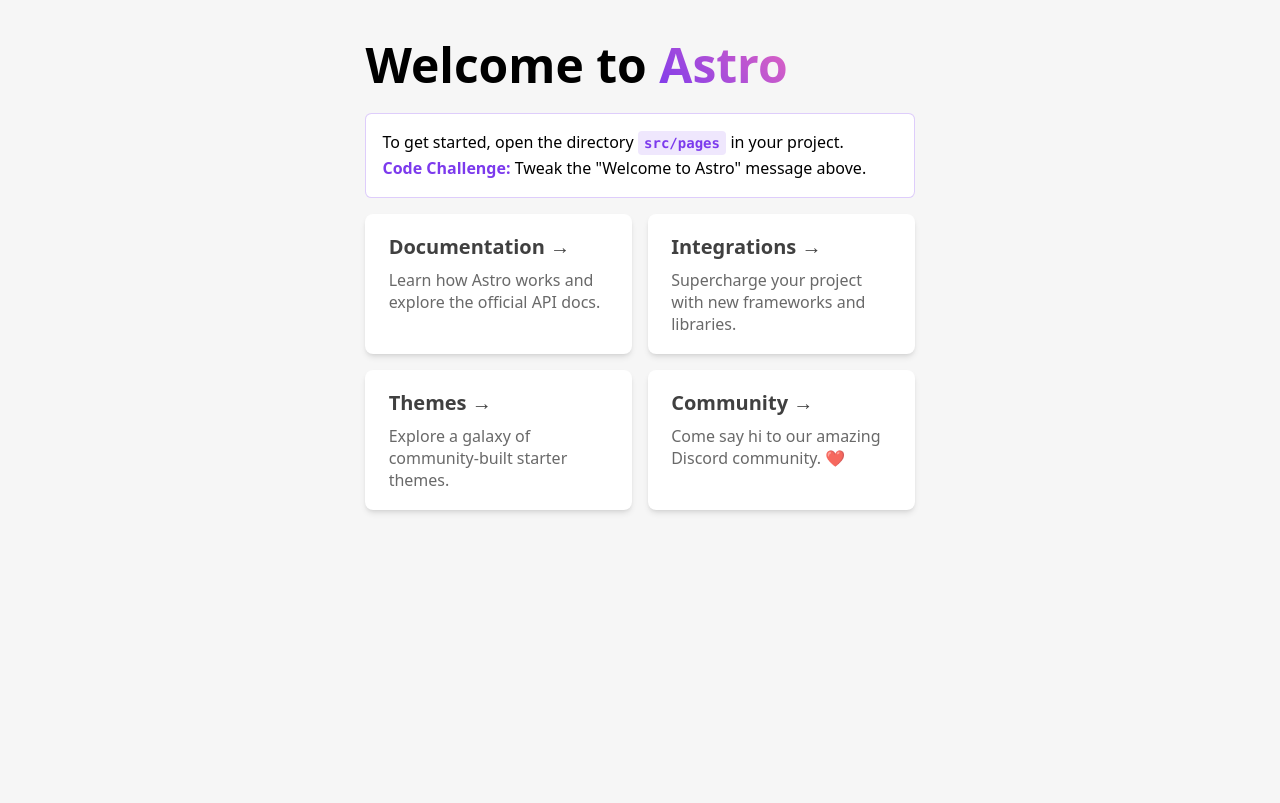
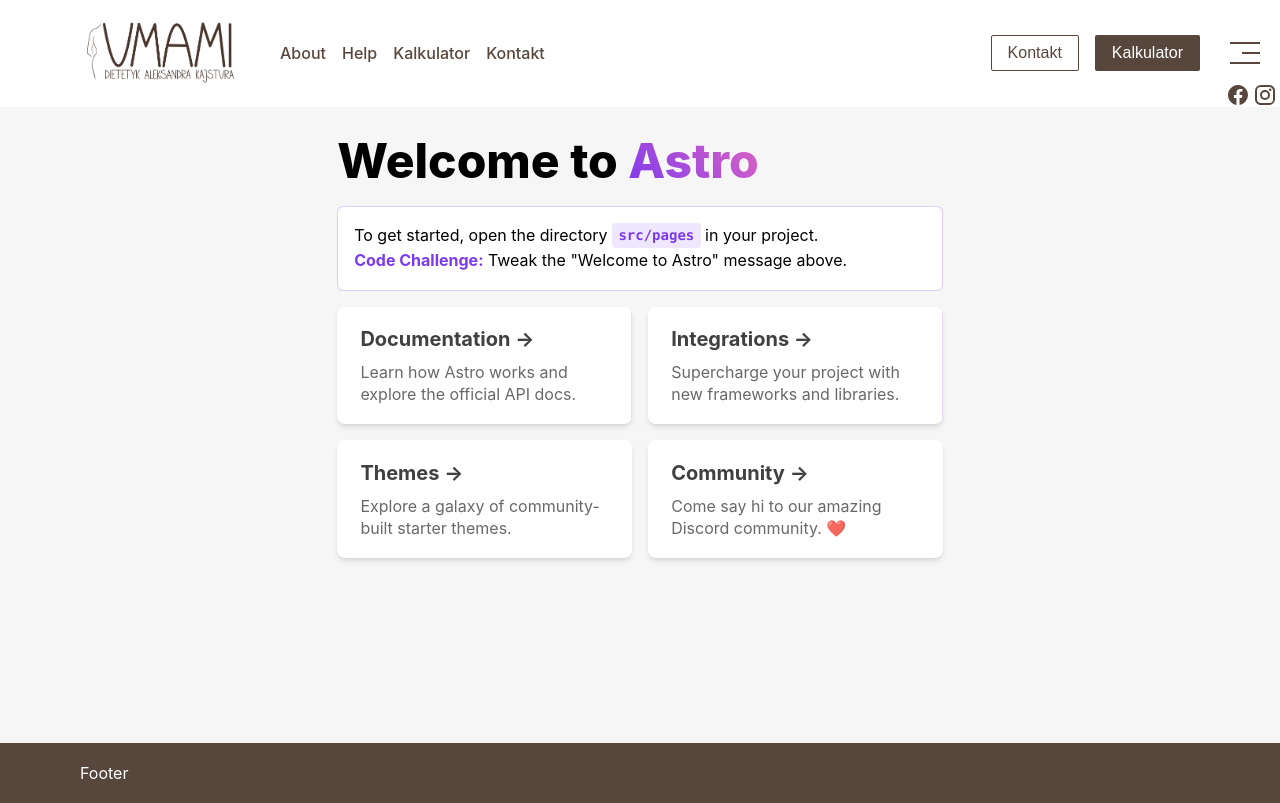
Before and after one commit to bartoszjaniuk/astro-umami, an Astro site: page / in a window 1280 px wide. Built offline with nearby package versions, Linux system fonts and the light colour scheme; Astro itself is replaced by a stand-in of ours.

Commit message:
add more basic components

```diff
--- a/package.json
+++ b/package.json
@@ -11,10 +11,12 @@
     "astro": "astro"
   },
   "dependencies": {
-    "astro": "^1.5.2"
+    "astro": "^1.5.2",
+    "astro-icon": "^0.7.3"
   },
   "devDependencies": {
     "@astrojs/react": "^1.2.1",
+    "@nanostores/react": "^0.4.0",
     "react": "^18.2.0",
     "react-dom": "^18.2.0",
     "sass": "^1.55.0",
--- /dev/null
+++ b/src/components/button/Button.styles.module.scss
@@ -0,0 +1,27 @@
+.button {
+  background: var(--c-primary);
+  color: white;
+  padding: 0.5rem 1rem;
+  border-radius: 2px;
+  border: 1px solid transparent;
+  font-size: 1rem;
+  font-weight: 500;
+  cursor: pointer;
+  transition: all 0.3s ease;
+  &:hover {
+    background: white;
+    color: var(--c-primary);
+    border: 1px solid var(--c-primary);
+  }
+  &--inverted {
+    background: white;
+    color: var(--c-primary);
+    border: 1px solid var(--c-primary);
+
+    &:hover {
+      background: var(--c-primary);
+      color: white;
+      border: 1px solid transparent;
+    }
+  }
+}
--- /dev/null
+++ b/src/components/button/Button.tsx
@@ -0,0 +1,18 @@
+import type { ReactNode } from "react";
+import styles from "./Button.styles.module.scss";
+
+export const Button = ({
+  children,
+  isInverted,
+}: {
+  children: ReactNode;
+  isInverted: boolean;
+}) => {
+  return (
+    <button
+      className={`${styles.button} ${isInverted && styles["button--inverted"]}`}
+    >
+      {children}
+    </button>
+  );
+};
--- /dev/null
+++ b/src/components/facebook-icon/FacebookIcon.jsx
@@ -0,0 +1,19 @@
+import React from "react";
+
+export const FacebookIcon = ({ width, height, className }) => {
+  return (
+    <svg
+      className={className}
+      xmlns="http://www.w3.org/2000/svg"
+      width={width}
+      height={height}
+      preserveAspectRatio="xMidYMid meet"
+      viewBox="0 0 24 24"
+    >
+      <path
+        fill="#57463c"
+        d="M12 2.04c-5.5 0-10 4.49-10 10.02c0 5 3.66 9.15 8.44 9.9v-7H7.9v-2.9h2.54V9.85c0-2.51 1.49-3.89 3.78-3.89c1.09 0 2.23.19 2.23.19v2.47h-1.26c-1.24 0-1.63.77-1.63 1.56v1.88h2.78l-.45 2.9h-2.33v7a10 10 0 0 0 8.44-9.9c0-5.53-4.5-10.02-10-10.02Z"
+      />
+    </svg>
+  );
+};
--- /dev/null
+++ b/src/components/footer/Footer.jsx
@@ -0,0 +1,6 @@
+import React from "react";
+import styles from "./Footer.module.scss";
+
+export const Footer = () => {
+  return <footer className={styles.footer}>Footer</footer>;
+};
--- /dev/null
+++ b/src/components/footer/Footer.module.scss
@@ -0,0 +1,8 @@
+.footer {
+  background-color: var(--c-primary);
+  color: #fff;
+  padding: 1.25rem 5rem;
+  text-align: center;
+  display: flex;
+  align-items: center;
+}
--- /dev/null
+++ b/src/components/instagram-icon/InstagramIcon.jsx
@@ -0,0 +1,19 @@
+import React from "react";
+
+export const InstagramIcon = ({ width, height, className }) => {
+  return (
+    <svg
+      className={className}
+      xmlns="http://www.w3.org/2000/svg"
+      width={width}
+      height={height}
+      preserveAspectRatio="xMidYMid meet"
+      viewBox="0 0 24 24"
+    >
+      <path
+        fill="#57463c"
+        d="M7.8 2h8.4C19.4 2 22 4.6 22 7.8v8.4a5.8 5.8 0 0 1-5.8 5.8H7.8C4.6 22 2 19.4 2 16.2V7.8A5.8 5.8 0 0 1 7.8 2m-.2 2A3.6 3.6 0 0 0 4 7.6v8.8C4 18.39 5.61 20 7.6 20h8.8a3.6 3.6 0 0 0 3.6-3.6V7.6C20 5.61 18.39 4 16.4 4H7.6m9.65 1.5a1.25 1.25 0 0 1 1.25 1.25A1.25 1.25 0 0 1 17.25 8A1.25 1.25 0 0 1 16 6.75a1.25 1.25 0 0 1 1.25-1.25M12 7a5 5 0 0 1 5 5a5 5 0 0 1-5 5a5 5 0 0 1-5-5a5 5 0 0 1 5-5m0 2a3 3 0 0 0-3 3a3 3 0 0 0 3 3a3 3 0 0 0 3-3a3 3 0 0 0-3-3Z"
+      />
+    </svg>
+  );
+};
--- /dev/null
+++ b/src/components/nav/AppRoute.enum.ts
@@ -0,0 +1,23 @@
+export enum AppRoute {
+  HOME = "",
+  ABOUT = "About",
+  HELP = "Help",
+  KALKULATOR = "Kalkulator",
+  CONTACT = "Kontakt",
+}
+
+export const AppRoutes = [
+  { title: AppRoute.ABOUT, url: "/about" },
+  { title: AppRoute.HELP, url: "/pomoc" },
+  { title: AppRoute.KALKULATOR, url: "/kalkulator" },
+  { title: AppRoute.CONTACT, url: "/kontakt" },
+  { title: AppRoute.HOME, url: "/" },
+];
+
+// export const AppRoutes = [
+//   { [AppRoute.HOME]: { title: AppRoute.HOME, url: "/" } },
+//   { [AppRoute.ABOUT]: { title: AppRoute.ABOUT, url: "/about" } },
+//   { [AppRoute.HELP]: { title: AppRoute.HELP, url: "/pomoc" } },
+//   { [AppRoute.KALKULATOR]: { title: AppRoute.KALKULATOR, url: "/kalkulator" } },
+//   { [AppRoute.CONTACT]: { title: AppRoute.CONTACT, url: "/kontakt" } },
+// ];
--- /dev/null
+++ b/src/components/nav/Nav.jsx
@@ -0,0 +1,51 @@
+import React from "react";
+import { useStore } from "@nanostores/react";
+
+import styles from "./Nav.styles.module.scss";
+import { AppRoute, AppRoutes } from "./AppRoute.enum";
+import { isMenuOpen } from "./navStore";
+import { FacebookIcon } from "../facebook-icon/FacebookIcon";
+import { InstagramIcon } from "../instagram-icon/InstagramIcon";
+import { Button } from "../button/Button";
+
+export const Nav = () => {
+  const $isMenuOpen = useStore(isMenuOpen);
+
+  return (
+    <header>
+      <a href="/" className={styles.link}>
+        <img src="/assets/logo.jpeg" alt="logo" className={styles.logo} />
+      </a>
+      <button
+        className={`${styles.burger} ${
+          $isMenuOpen ? styles["burger--open"] : ""
+        }`}
+        onClick={() => isMenuOpen.set(!$isMenuOpen)}
+      >
+        <span className={styles["burger__line"]} />
+        <span className={styles["burger__line"]} />
+        <span className={styles["burger__line"]} />
+      </button>
+      <nav>
+        <ul className={styles["nav-list"]}>
+          {AppRoutes.map((route, index) => (
+            <li key={index} className={styles["nav-list__item"]}>
+              <a className={styles["nav-list__link"]} href={route.url}>
+                {route.title}
+              </a>
+            </li>
+          ))}
+        </ul>
+      </nav>
+
+      <div className={styles["button-group"]}>
+        <Button isInverted>{AppRoute.CONTACT}</Button>
+        <Button>{AppRoute.KALKULATOR}</Button>
+      </div>
+      <div className={styles["instagram-icons"]}>
+        <FacebookIcon width="24px" height="24px" />
+        <InstagramIcon width="24px" height="24px" />
+      </div>
+    </header>
+  );
+};
--- /dev/null
+++ b/src/components/nav/Nav.styles.module.scss
@@ -0,0 +1,128 @@
+header {
+  position: relative;
+  z-index: 25;
+  overflow: hidden;
+  display: flex;
+  align-items: center;
+  // width: 100%;
+  padding: 1rem 5rem;
+  // padding-left: 5rem;
+  // justify-content: space-evenly;
+  background-color: white;
+}
+
+nav {
+  display: flex;
+  align-items: center;
+  // border: 1px solid purple;
+  position: sticky;
+  top: 0;
+  z-index: 20;
+  // padding: 1rem 5rem;
+  background: white;
+  color: var(--c-primary);
+}
+
+.logo {
+  width: 160px;
+  // border: 1px solid purple;
+}
+
+.nav-list {
+  list-style: none;
+  display: flex;
+  gap: 1rem;
+  &__item {
+    display: block;
+    transition: all 0.3s ease;
+    &:hover {
+      color: var(--c-secondary);
+    }
+  }
+  &__link {
+    font-size: 1rem;
+    font-weight: 500;
+    color: var(--c-primary);
+    text-decoration: none;
+  }
+}
+
+.button-group {
+  // border: 1px solid purple;
+  margin-left: auto;
+  display: flex;
+  gap: 1rem;
+  &__button {
+    background: var(--c-primary);
+    color: white;
+    padding: 0.5rem 1rem;
+    border-radius: 2px;
+    border: 1px solid transparent;
+    font-size: 1rem;
+    font-weight: 500;
+    cursor: pointer;
+    transition: all 0.3s ease;
+    &:hover {
+      background: white;
+      color: var(--c-primary);
+      border: 1px solid var(--c-primary);
+    }
+  }
+}
+
+.instagram-icons {
+  position: absolute;
+  right: 0;
+  bottom: 0;
+  display: flex;
+  gap: 0.2rem;
+  padding-right: 0.2rem;
+  z-index: 26;
+}
+
+.burger {
+  width: 30px;
+  height: 30px;
+  display: flex;
+  flex-direction: column;
+  align-items: flex-end;
+  justify-content: space-around;
+  background: transparent;
+  padding: 4px;
+  border: none;
+  cursor: pointer;
+  position: absolute;
+  z-index: 30;
+  top: 50%;
+  right: 0;
+  transform: translateY(-50%);
+  padding: 1.25rem;
+  &__line {
+    width: 100%;
+    height: 2px;
+    background: var(--c-primary);
+    transition: opacity 0.2s 0.2s ease, transform 0.2s 0.2s ease;
+
+    &:nth-child(2) {
+      transition: opacity 0.2s 0.2s ease, transform 0.2s 0.2s ease;
+      width: 60%;
+    }
+  }
+
+  &--open {
+    .burger__line {
+      overflow-x: hidden;
+      &:first-child {
+        transform: translateY(10px) rotate(45deg);
+      }
+      &:nth-child(2) {
+        opacity: 0;
+        transition: opacity 0.2s ease, transform 0.2s ease;
+        transform: translateX(500%);
+      }
+      &:last-child {
+        transform: translateY(-10px) rotate(-45deg);
+      }
+    }
+  }
+}
--- /dev/null
+++ b/src/components/nav/navStore.js
@@ -0,0 +1,3 @@
+import { atom } from "nanostores";
+
+export const isMenuOpen = atom(false);
--- a/src/layouts/Layout.astro
+++ b/src/layouts/Layout.astro
@@ -1,4 +1,8 @@
 ---
+import { Footer } from "../components/footer/Footer";
+import { Nav } from "../components/nav/Nav";
+import "../styles/styles.scss";
+
 export interface Props {
   title: string;
 }
@@ -15,21 +19,36 @@
     <meta name="generator" content={Astro.generator} />
     <title>{title}</title>
   </head>
+  <Nav client:load />
   <body>
+    <div class="container">
       <slot />
-	</body>
-</html>
+    </div>
     <style is:global>
       :root {
         --accent: 124, 58, 237;
-		--accent-gradient: linear-gradient(45deg, rgb(var(--accent)), #da62c4 30%, white 60%);
+        --accent-gradient: linear-gradient(
+          45deg,
+          rgb(var(--accent)),
+          #da62c4 30%,
+          white 60%
+        );
       }
       html {
         font-family: system-ui, sans-serif;
-		background-color: #F6F6F6;
+        background-color: #f6f6f6;
       }
       code {
-		font-family: Menlo, Monaco, Lucida Console, Liberation Mono, DejaVu Sans Mono,
-			Bitstream Vera Sans Mono, Courier New, monospace;
+        font-family: Menlo, Monaco, Lucida Console, Liberation Mono,
+          DejaVu Sans Mono, Bitstream Vera Sans Mono, Courier New, monospace;
+      }
+
+      .container {
+        width: 100%;
+        min-height: calc(100vh - 164px);
+        /* background-color: cyan; */
       }
     </style>
+  </body>
+  <Footer />
+</html>
--- /dev/null
+++ b/src/styles/styles.scss
@@ -0,0 +1,29 @@
+:root {
+  /* Colors */
+  --c-black: #05091e;
+  --c-blue: #46b4ff;
+  --c-gray: #90aab7;
+  --c-green: #9ef2cb;
+  --c-pink: #ffb8d9;
+  --c-orange: #ffb7a3;
+  --c-yellow: #ffdace;
+  --c-white: #fff;
+
+  --c-primary: #57463c;
+}
+
+body {
+  margin: 0;
+  color: var(--t-fg);
+  font-family: "Inter", "system-ui", sans-serif;
+}
+
+* {
+  position: relative;
+  box-sizing: content-box;
+}
+
+img {
+  max-width: 100%;
+  height: auto;
+}
```
Also changed, not shown: public/assets/fb-icon.svg (added), public/assets/logo.jpeg (added), 1 other file. Lines whose indentation alone changed are shown as unchanged.
